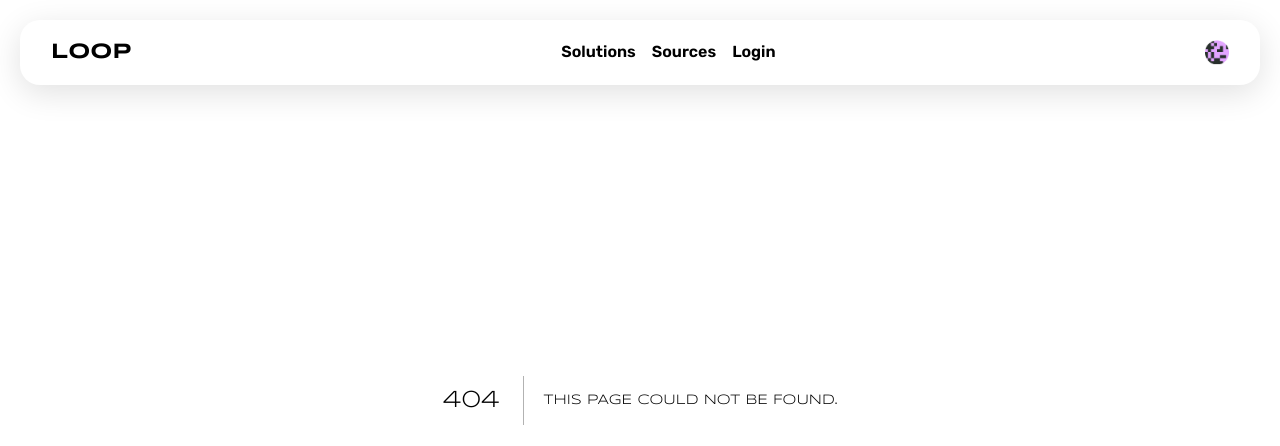
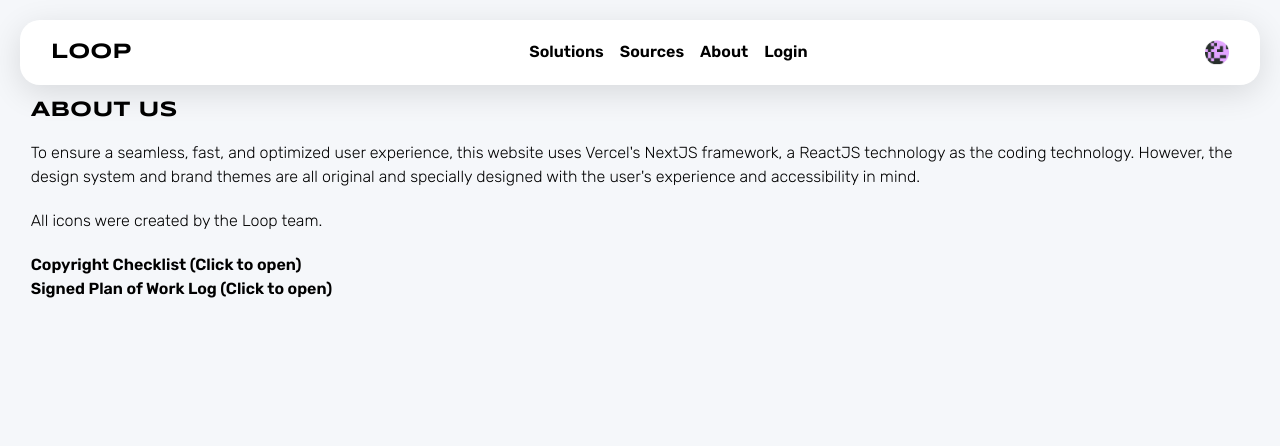
Before and after one commit to pranavkannepalli/loop, a Next.js app: page /about in a window 1280 px wide. Before the commit this address had no page. Shown: the top 446 px of the page. Built offline with nearby package versions, Linux system fonts and the light colour scheme.

Commit message:
about and sources

```diff
--- /dev/null
+++ b/app/about/page.js
@@ -0,0 +1,24 @@
+import Link from "next/link";
+
+export default function About({}) {
+	return (
+		<main>
+			<section className="flex flex-col box-border gap-[20px] !mt-[100px] layout">
+				<h4>About Us</h4>
+				<p>
+					To ensure a seamless, fast, and optimized user experience, this website uses Vercel&apos;s NextJS framework, a ReactJS technology as the coding technology. However, the design
+					system and brand themes are all original and specially designed with the user&apos;s experience and accessibility in mind.
+				</p>
+				<p>All icons were created by the Loop team.</p>
+				<div className="flex flex-col">
+					<Link href="/CopyrightChecklist.pdf" locale={false} target="_blank">
+						Copyright Checklist (Click to open)
+					</Link>
+					<Link href="/SignedWorkLog.pdf" locale={false} target="_blank">
+						Signed Plan of Work Log (Click to open)
+					</Link>
+				</div>
+			</section>
+		</main>
+	);
+}
--- a/app/sources/page.js
+++ b/app/sources/page.js
@@ -1,10 +1,20 @@
 import sources from "./sources";
+import Link from "next/link";
 
 export default function Sources() {
 	return (
 		<main>
-			<section className="flex flex-col box-border items-center mt-[100px]">
-				<h4>Sources Page</h4>
+			<section className="flex flex-col gap-[20px] box-border !mt-[100px] layout">
+				<h4>Important Documents</h4>
+				<div className="flex flex-col">
+					<Link href="/CopyrightChecklist.pdf" locale={false} target="_blank">
+						Copyright Checklist (Click to open)
+					</Link>
+					<Link href="/SignedWorkLog.pdf" locale={false} target="_blank">
+						Signed Plan of Work Log (Click to open)
+					</Link>
+				</div>
+				<h4>Sources</h4>
 				{sources.map((val, index) => (
 					<a href={val} key={index}>
 						{val}
--- a/components/Navbar/index.js
+++ b/components/Navbar/index.js
@@ -30,6 +30,7 @@ export default function Navbar() {
 						{loggedIn && <Link href="/dashboard">Dashboard</Link>}
 						<Link href="/solutions">Solutions</Link>
 						<Link href="/sources">Sources</Link>
+						<Link href="/About">About</Link>
 						{!loggedIn && (
 							<div
 								className="link cursor-pointer"
@@ -70,6 +71,9 @@ export default function Navbar() {
 						<Link onClick={() => changeShowMenu(false)} href="/sources">
 							Sources
 						</Link>
+						<Link onClick={() => changeShowMenu(false)} href="/about">
+							About
+						</Link>
 						{!loggedIn && (
 							<div
 								className="link cursor-pointer"
```
Also changed, not shown: 2 other files (tests, documents, lock files or other folders).
